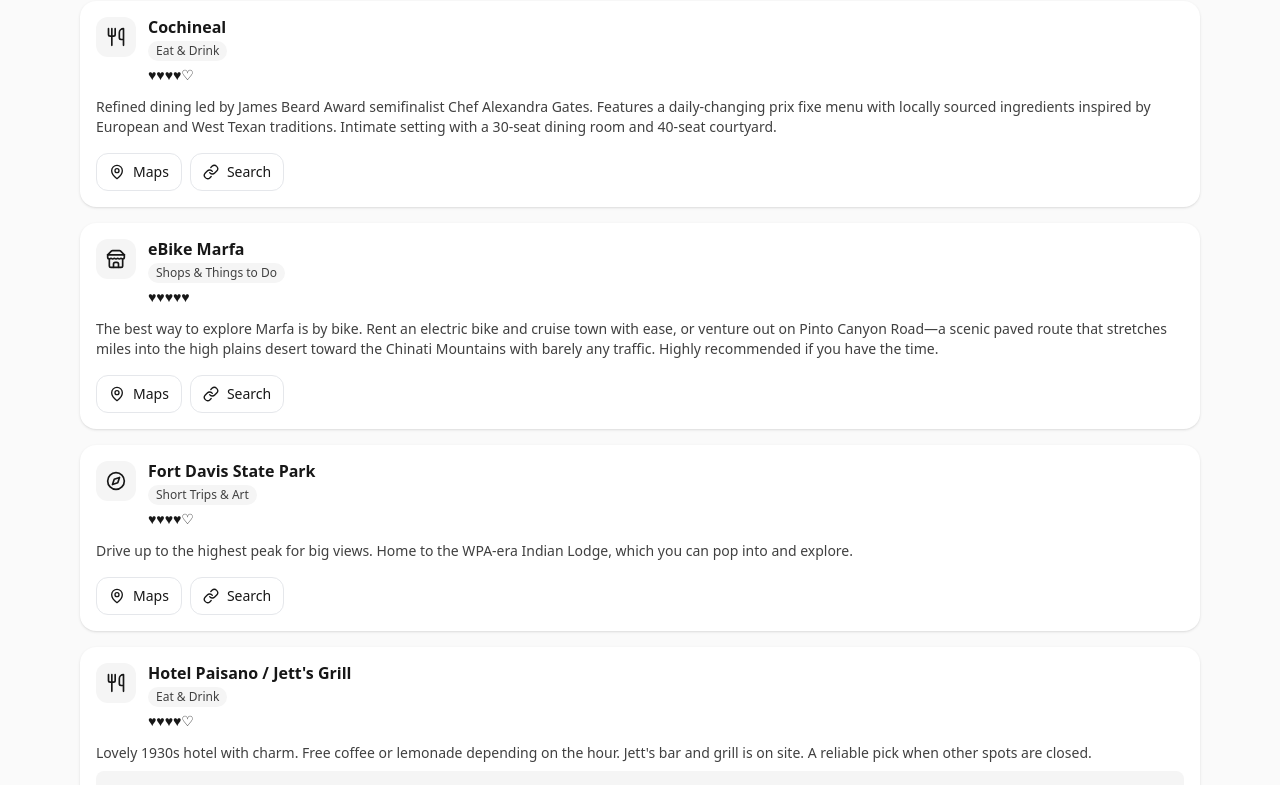
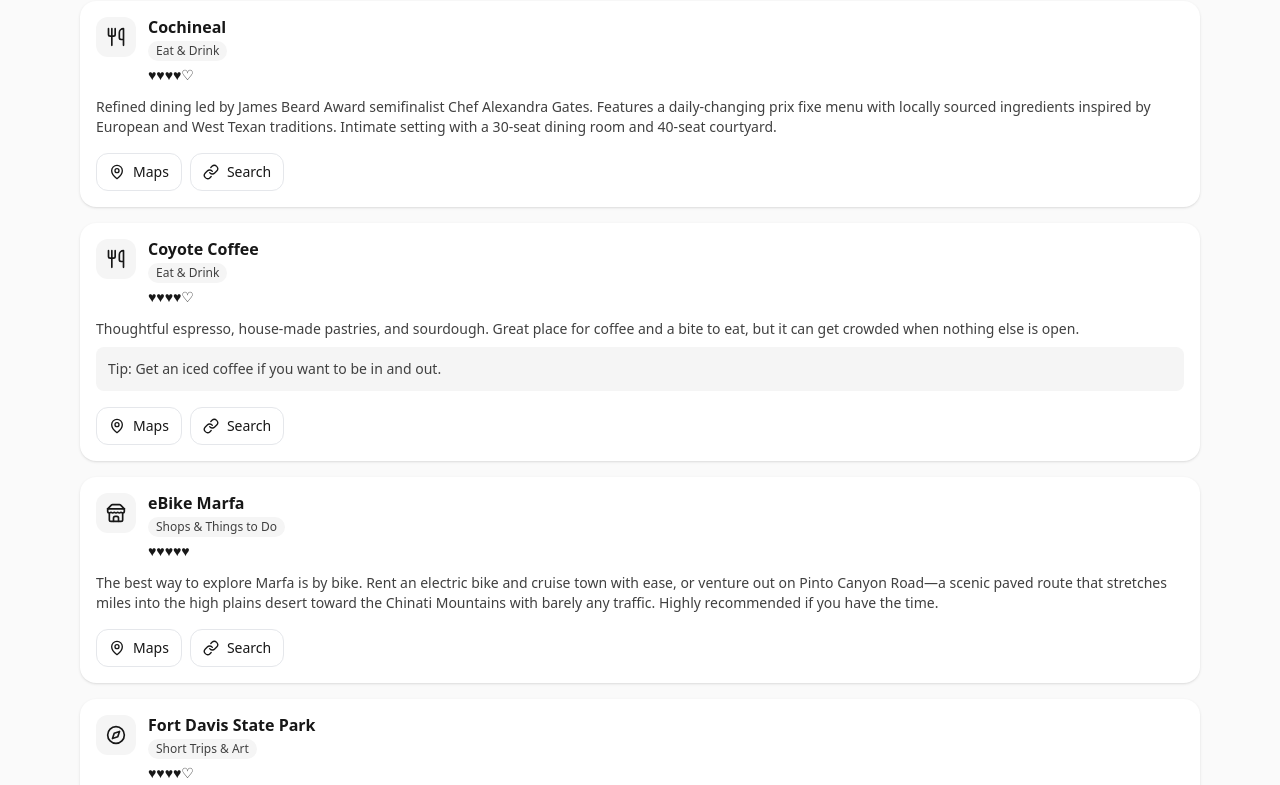
Before and after one commit to jonesco/marfatime, a React (Vite) app: page / in a window 1280 px wide. Shown: the part 1484-2269 px from the top of the page. Built offline with nearby package versions, Linux system fonts and the light colour scheme.

Commit message:
Add Coyote Coffee recommendation

```diff
--- a/src/App.jsx
+++ b/src/App.jsx
@@ -78,6 +78,14 @@
     name: "Bitter Sugar",
     category: "Eat & Drink",
     blurb: "Favorite coffee stop with flaky pastries.",
+    rating: 4,
+  },
+  {
+    id: "coyote-coffee",
+    name: "Coyote Coffee",
+    category: "Eat & Drink",
+    blurb: "Thoughtful espresso, house-made pastries, and sourdough. Great place for coffee and a bite to eat, but it can get crowded when nothing else is open.",
+    tips: "Get an iced coffee if you want to be in and out.",
     rating: 4,
   },
   {
```
